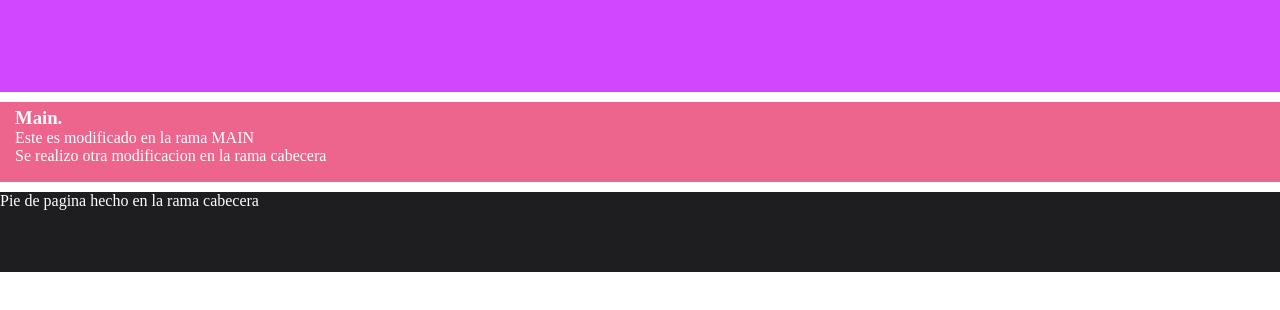
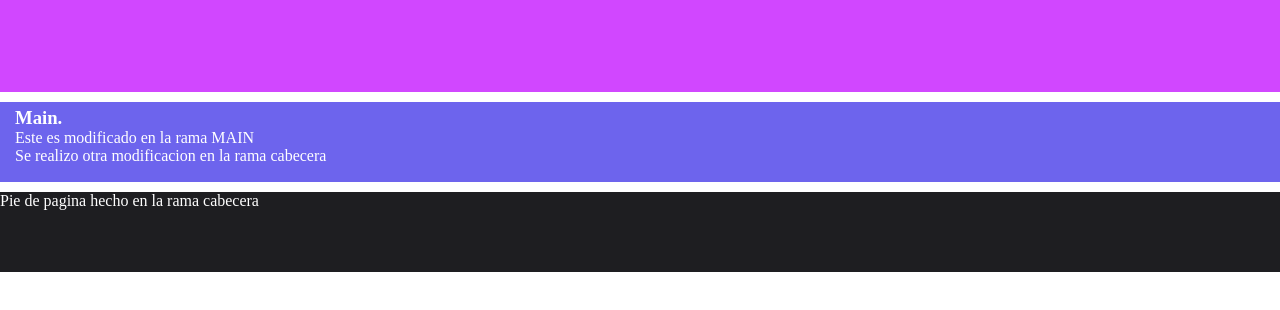
Before and after one commit to ggramirezgcr/Proyecto_ramas, a plain HTML site: page index.html in a window 1280 px wide. Shown: the part 58-368 px from the top of the page. Drawn offline with Linux system fonts and the light colour scheme.

Commit message:
Se cambio el color del main de un color como rosa a un color azul

```diff
--- a/css/style.css
+++ b/css/style.css
@@ -12,7 +12,7 @@ header{
 
 main{
     height: 80px;
-    background-color:rgb(237, 100, 141);
+    background-color:rgb(109, 100, 237);
     margin-top: 10px;
     padding: 5px 0 0 15px;
     color: #fff;
```
